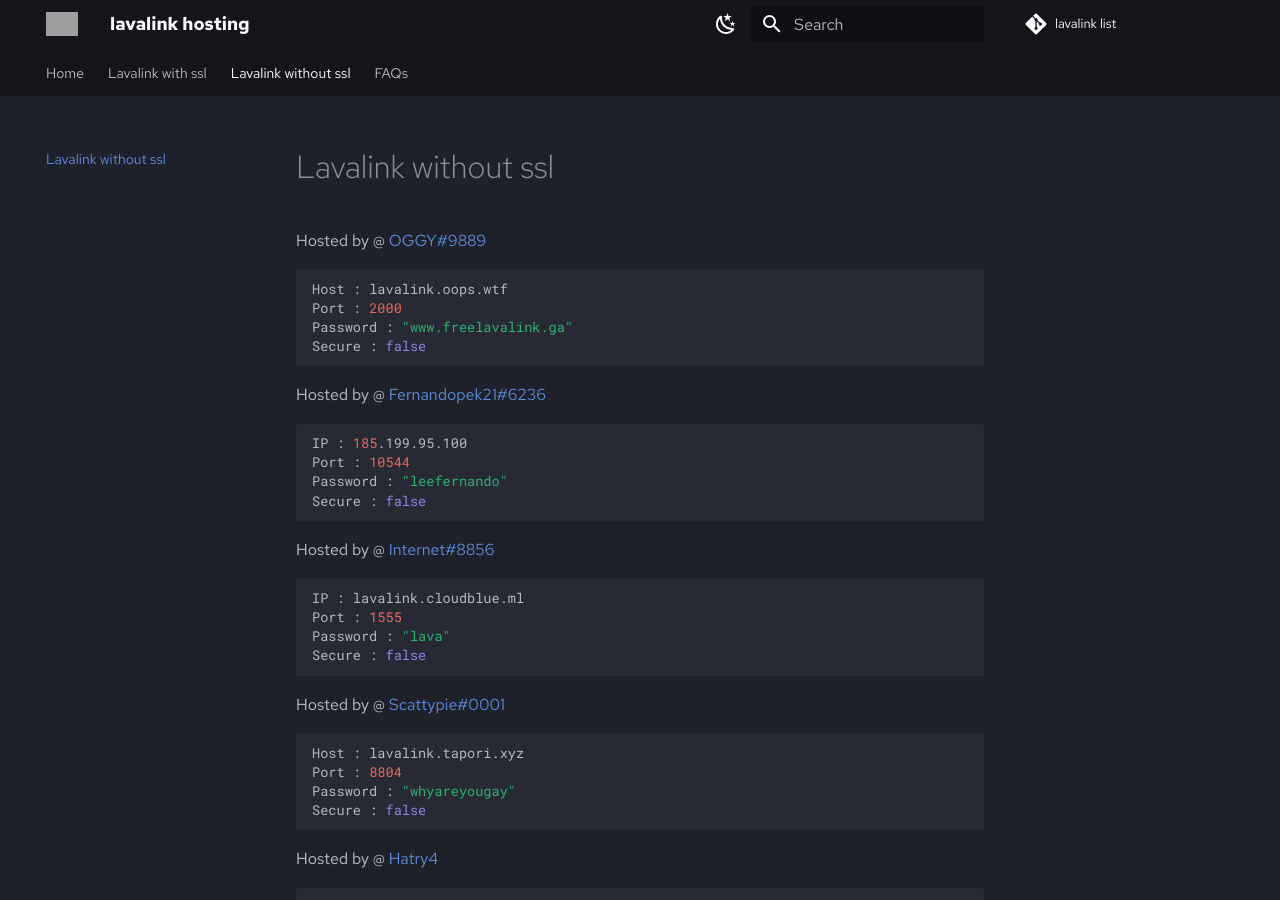
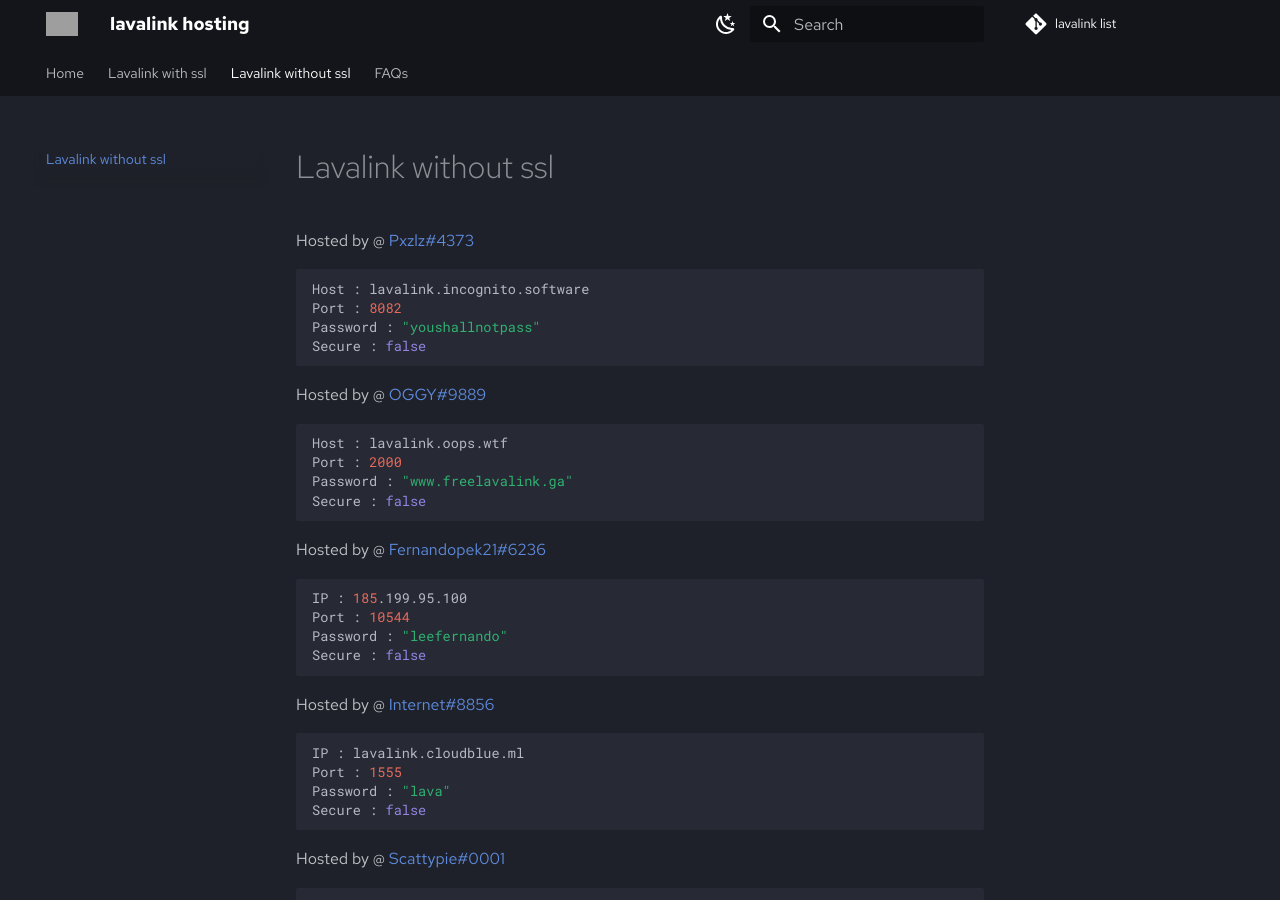
Before and after one commit to DarrenOfficial/lavalink-list, an MkDocs documentation site: the page built from docs/NoSSL/lavalink-without-ssl.md, in a window 1280 px wide and 900 px high. Built offline with MkDocs 1.6.1 and Material for MkDocs 9.7.7, drawn with Linux system fonts in a browser that asks for light colours; comment, search, counter and statistics services are not loaded; grey boxes are pictures that could not be loaded.

Commit message:
Update lavalink-without-ssl.md

````diff
--- a/docs/NoSSL/lavalink-without-ssl.md
+++ b/docs/NoSSL/lavalink-without-ssl.md
@@ -4,6 +4,14 @@ description: Without SSL should work out of the box!
 ---
 
 ---
+
+Hosted by @ [Pxzlz#4373](https://github.com/Pxzlzz)
+```bash
+Host : lavalink.incognito.software
+Port : 8082
+Password : "youshallnotpass"
+Secure : false
+```
 
 Hosted by @ [OGGY#9889](https://www.freelavalink.ga)
 ```bash
````
